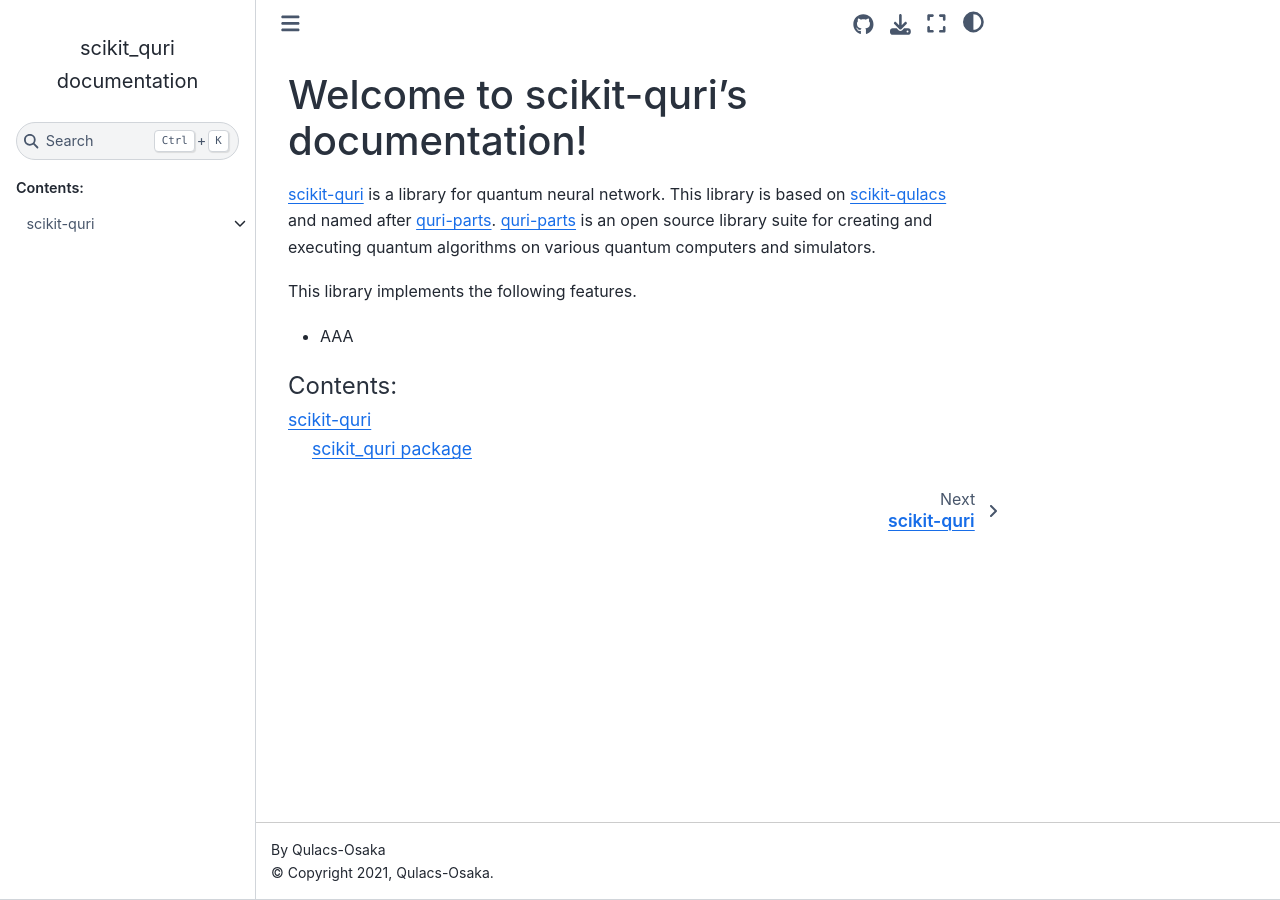
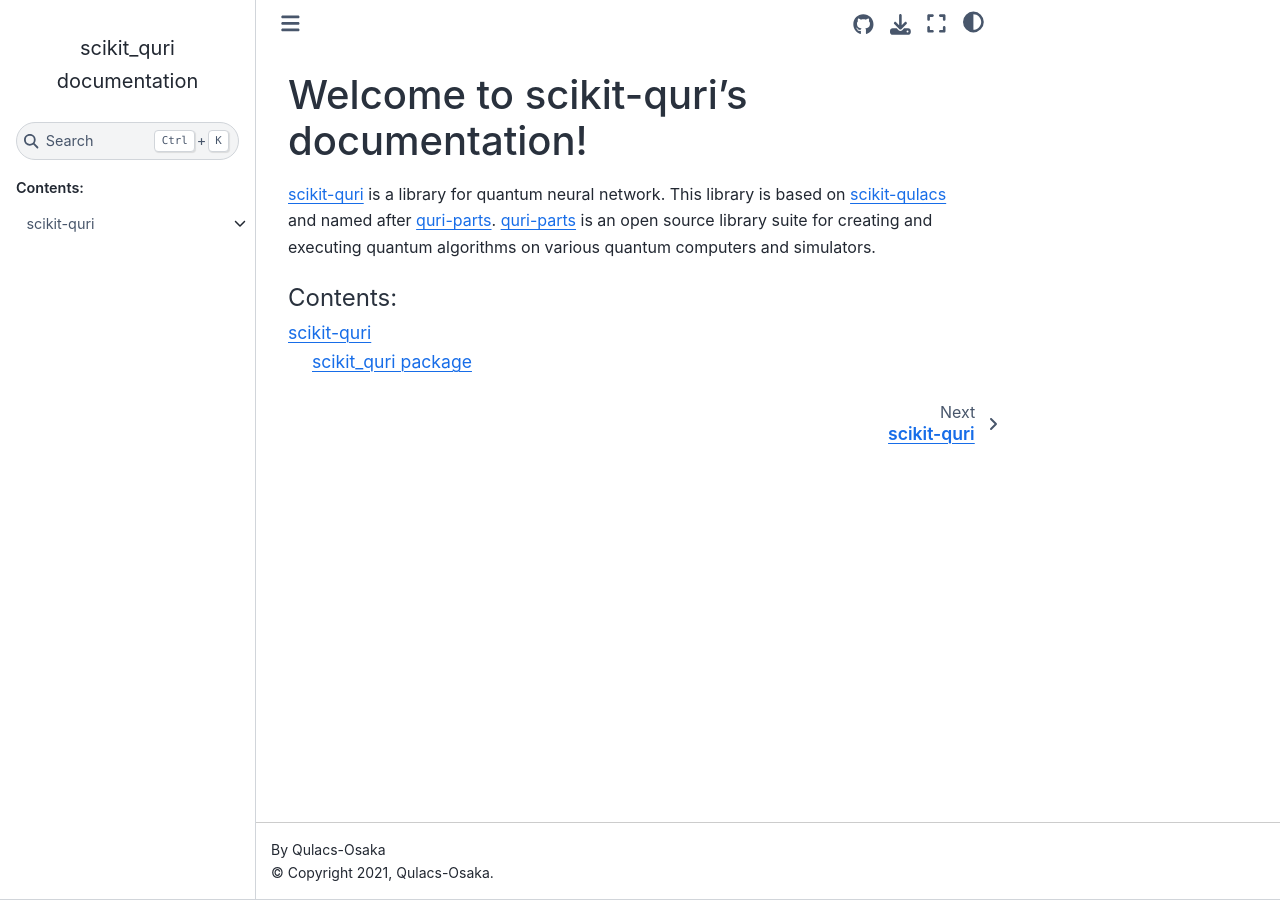
Before and after one commit to Qulacs-Osaka/scikit-quri, a Sphinx documentation site: the page built from docs/index.rst, in a window 1280 px wide. Built offline with Sphinx 7.4.7 and the Sphinx Book theme 1.1.4, drawn with Linux system fonts in a browser that asks for light colours.

Commit message:
feat: doc workflow

```diff
--- a/docs/index.rst
+++ b/docs/index.rst
@@ -10,10 +10,6 @@ Welcome to scikit-quri's documentation!
 This library is based on `scikit-qulacs <https://github.com/Qulacs-Osaka/scikit-qulacs>`_ and named after `quri-parts <https://github.com/QunaSys/quri-parts>`_.
 `quri-parts <https://github.com/QunaSys/quri-parts>`_ is an open source library suite for creating and executing quantum algorithms on various quantum computers and simulators.
 
-This library implements the following features.
-
-- AAA
-
 
 .. toctree::
    :maxdepth: 2
```
Also changed, not shown: docs/scikit_quri.qnn.rst (+8 -7 lines), 1 other file.
